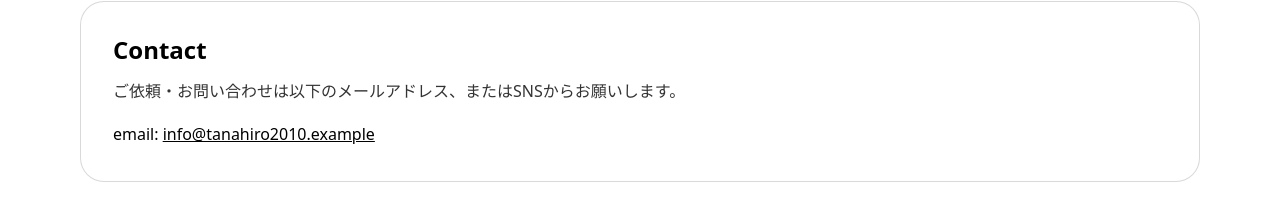
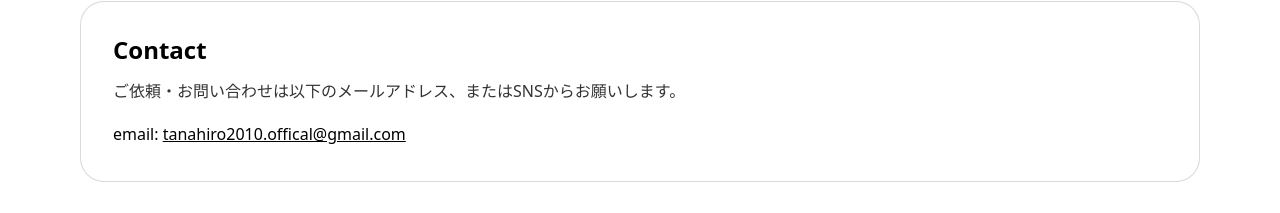
Before and after one commit to tanahiro2010/portfolio, a React (Vite) app: page / in a window 1280 px wide. Shown: the part 5464-5677 px from the top of the page. Built offline with nearby package versions, Linux system fonts and the light colour scheme.

Commit message:
fix: 連絡先メールアドレスを更新

```diff
--- a/src/app/index.tsx
+++ b/src/app/index.tsx
@@ -79,7 +79,7 @@ const IndexPage = () => {
                     <div className="rounded-[1.5rem] border border-black/15 bg-white p-8">
                         <h3 className="text-2xl font-semibold">Contact</h3>
                         <p className="mt-3 text-black/80">ご依頼・お問い合わせは以下のメールアドレス、またはSNSからお願いします。</p>
-                        <p className="mt-4 font-medium">email: <a href="mailto:info@tanahiro2010.example" className="underline">info@tanahiro2010.example</a></p>
+                        <p className="mt-4 font-medium">email: <a href="mailto:tanahiro2010.offical@gmail.com" className="underline">tanahiro2010.offical@gmail.com</a></p>
                     </div>
                 </section>
             </main>
```
